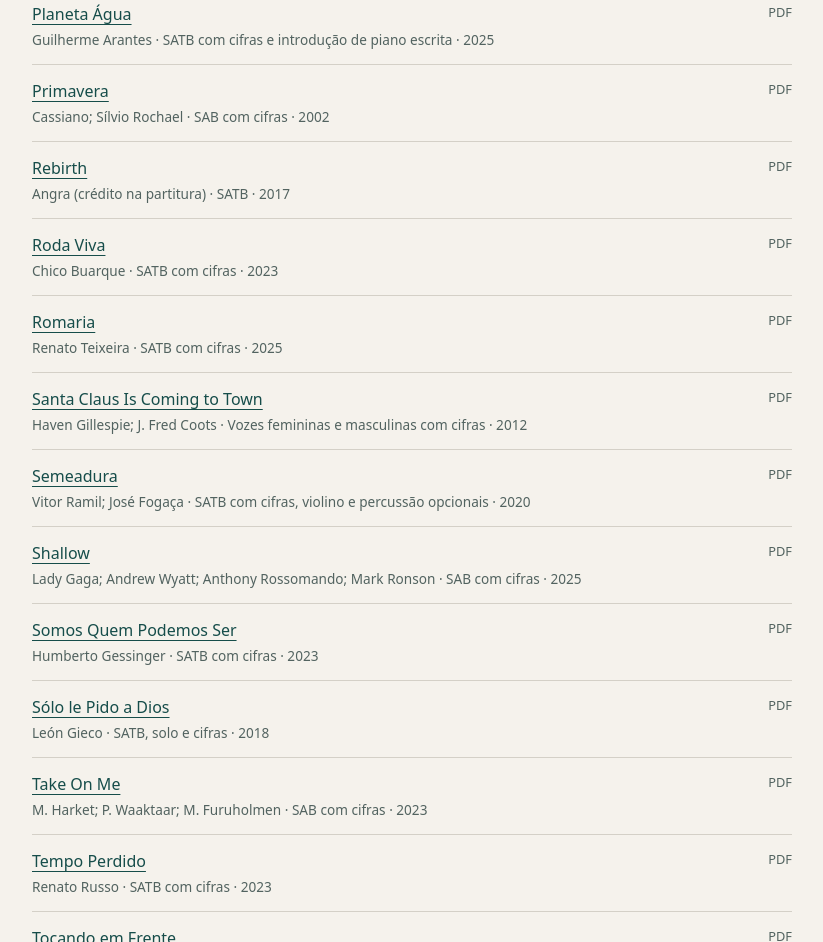
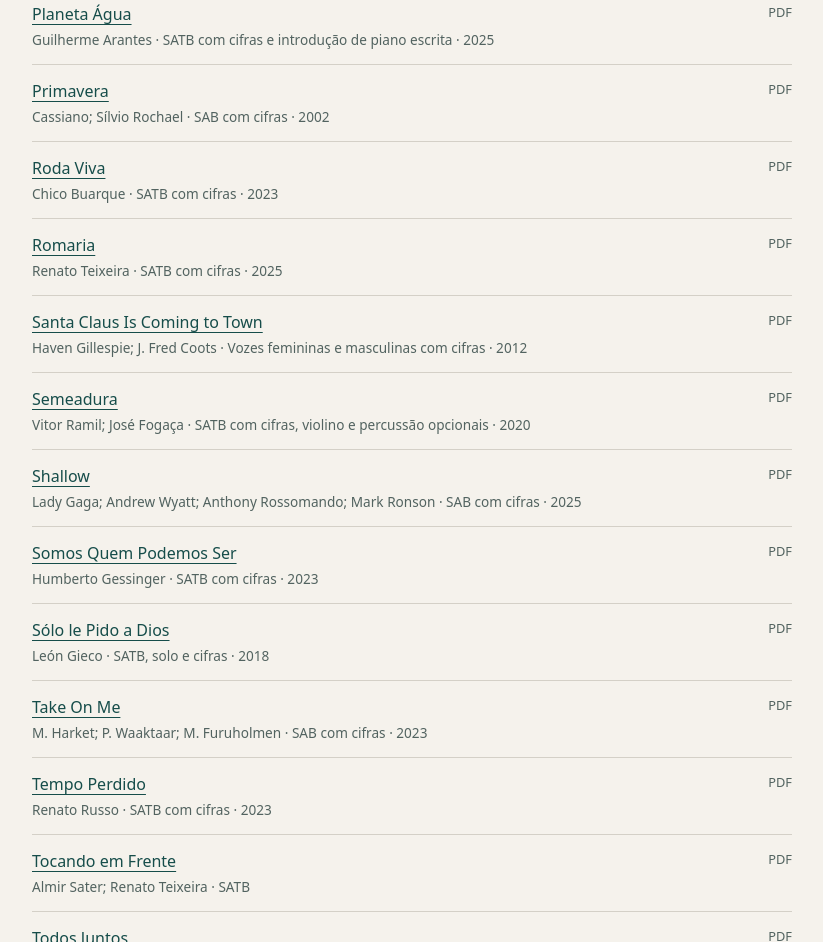
Before and after one commit to marcelorabellodossantos/marcelorabellodossantos.github.io, a plain HTML site: page arranjos/index.html in a window 1280 px wide. Shown: the part 3347-4289 px from the top of the page, without its empty margins (228-1051 px from the left). Drawn offline with Linux system fonts and the light colour scheme.

Commit message:
Retirar Rebirth do catálogo

```diff
--- a/arranjos/index.html
+++ b/arranjos/index.html
@@ -40,7 +40,6 @@
 <li><a href="../pata-pata.pdf" download>Pata Pata</a><span class="pdf">PDF</span><div class="meta">Miriam Makeba; Dorothy Masuka · SATB, solo e cifras · 2016</div></li>
 <li><a href="../planeta-agua.pdf" download>Planeta Água</a><span class="pdf">PDF</span><div class="meta">Guilherme Arantes · SATB com cifras e introdução de piano escrita · 2025</div></li>
 <li><a href="../primavera.pdf" download>Primavera</a><span class="pdf">PDF</span><div class="meta">Cassiano; Sílvio Rochael · SAB com cifras · 2002</div></li>
-<li><a href="../rebirth.pdf" download>Rebirth</a><span class="pdf">PDF</span><div class="meta">Angra (crédito na partitura) · SATB · 2017</div></li>
 <li><a href="../roda-viva.pdf" download>Roda Viva</a><span class="pdf">PDF</span><div class="meta">Chico Buarque · SATB com cifras · 2023</div></li>
 <li><a href="../romaria.pdf" download>Romaria</a><span class="pdf">PDF</span><div class="meta">Renato Teixeira · SATB com cifras · 2025</div></li>
 <li><a href="../santa-claus-is-coming-to-town.pdf" download>Santa Claus Is Coming to Town</a><span class="pdf">PDF</span><div class="meta">Haven Gillespie; J. Fred Coots · Vozes femininas e masculinas com cifras · 2012</div></li>
```
